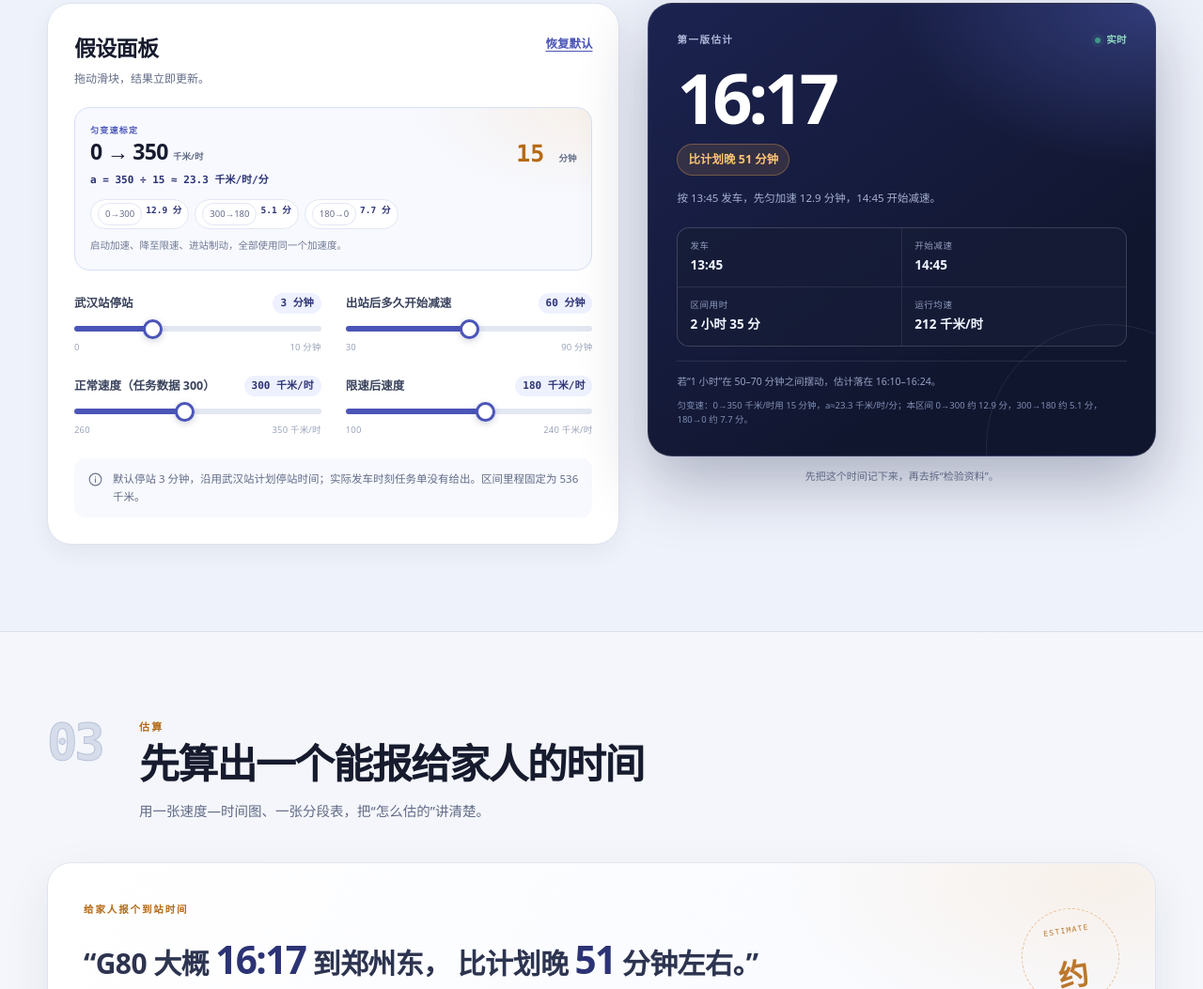
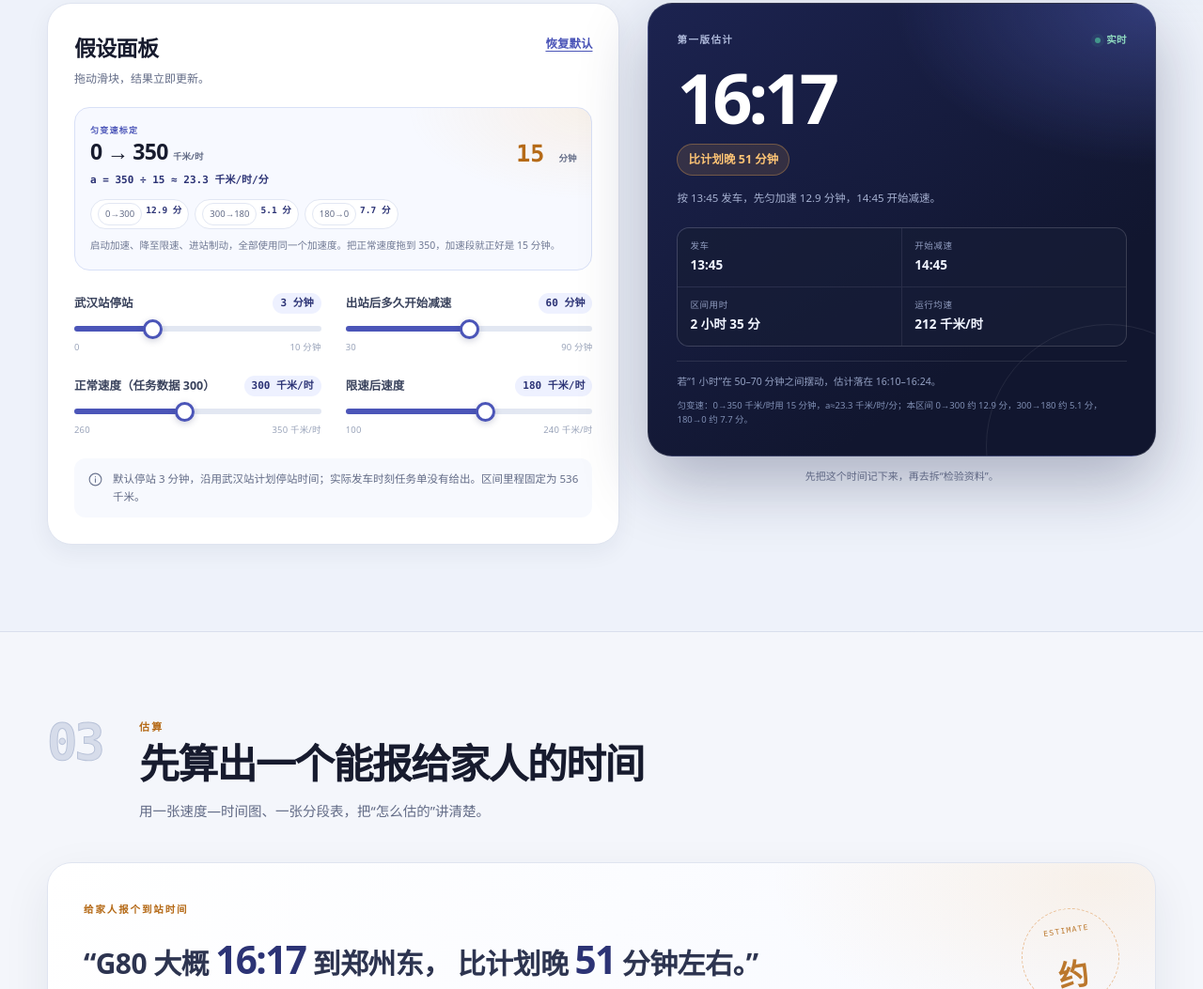
Before and after one commit to Liu68411/mathactivity-gaotie, a plain HTML site: page index.html in a window 1280 px wide. Shown: the part 2247-3300 px from the top of the page at 94% size. Drawn offline with Linux system fonts and the light colour scheme.

Commit message:
Build G80 snow-limit arrival activity

```diff
--- a/index.html
+++ b/index.html
@@ -273,7 +273,7 @@
                 <span><span id="chipDecelLabel">300→180</span> <strong id="chipDecelTime">5.1 分</strong></span>
                 <span><span id="chipBrakeLabel">180→0</span> <strong id="chipBrakeTime">7.7 分</strong></span>
               </div>
-              <p>启动加速、降至限速、进站制动，全部使用同一个加速度。</p>
+              <p>启动加速、降至限速、进站制动，全部使用同一个加速度。把正常速度拖到 350，加速段就正好是 15 分钟。</p>
             </div>
 
             <div class="control-grid">
```
